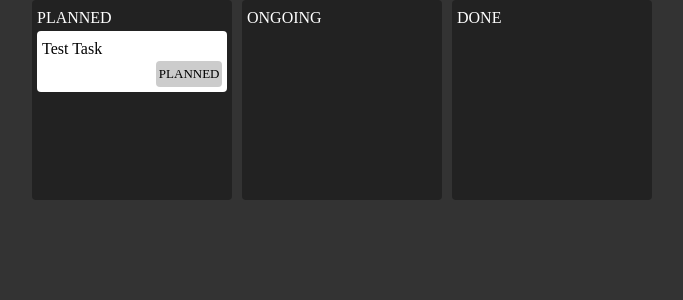
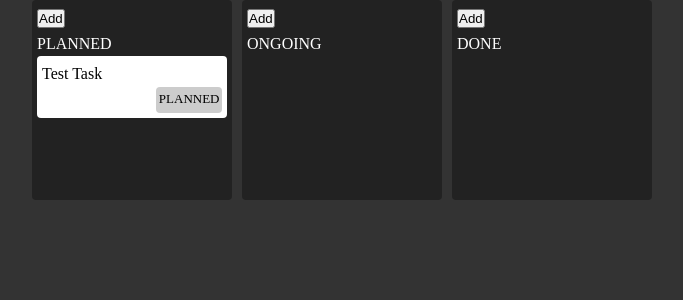
Before and after one commit to esteemayo/kaban-zustand, a React (Vite) app: page / in a window 1280 px wide. Shown: the top 300 px of the page, without its empty margins (298-981 px from the left). Built offline with nearby package versions, Linux system fonts and the light colour scheme.

Commit message:
fix: add markup

```diff
--- a/src/components/column/Column.jsx
+++ b/src/components/column/Column.jsx
@@ -13,7 +13,10 @@ const Column = ({ status }) => {
 
   return (
     <div className='column'>
-      <p>{status}</p>
+      <div className='title-wrapper'>
+        <button>Add</button>
+        <p>{status}</p>
+      </div>
       {tasks.map((item) => {
         const { title } = item
         return <Task key={title} title={title} />
```
